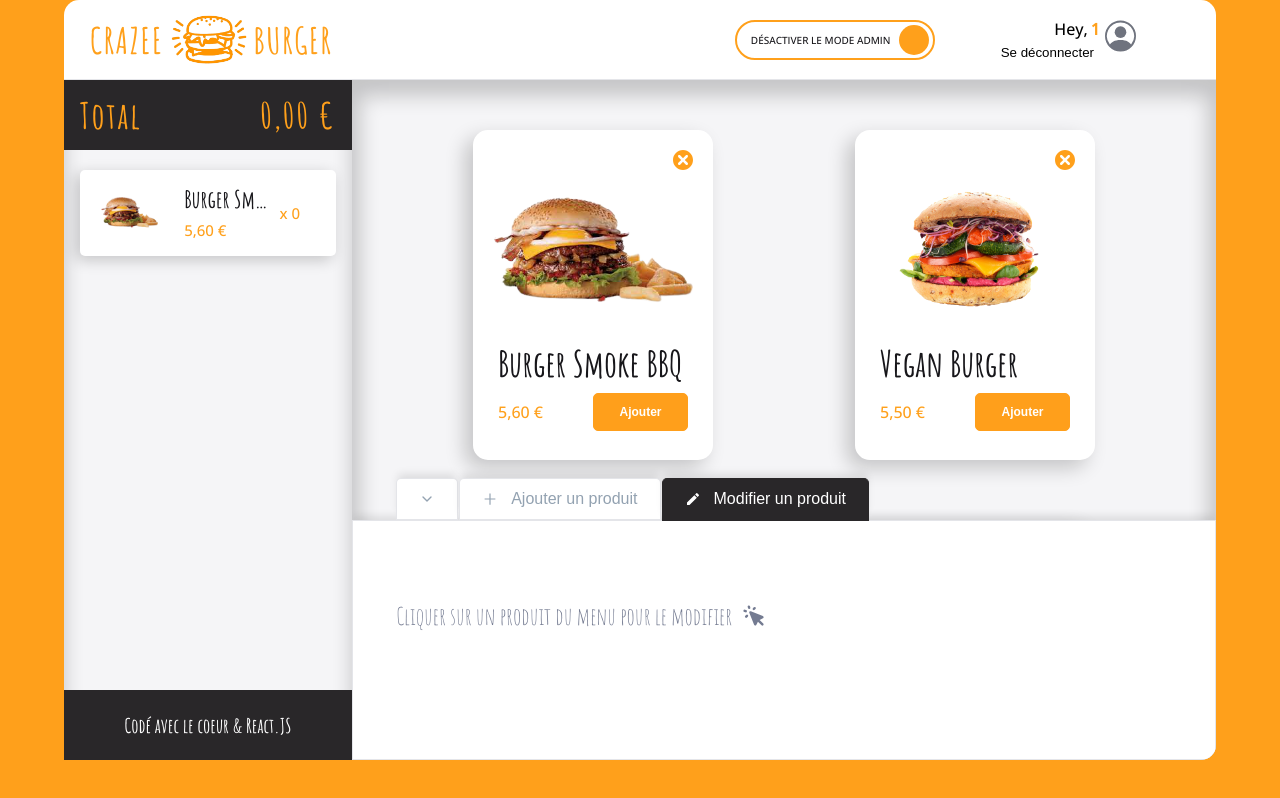
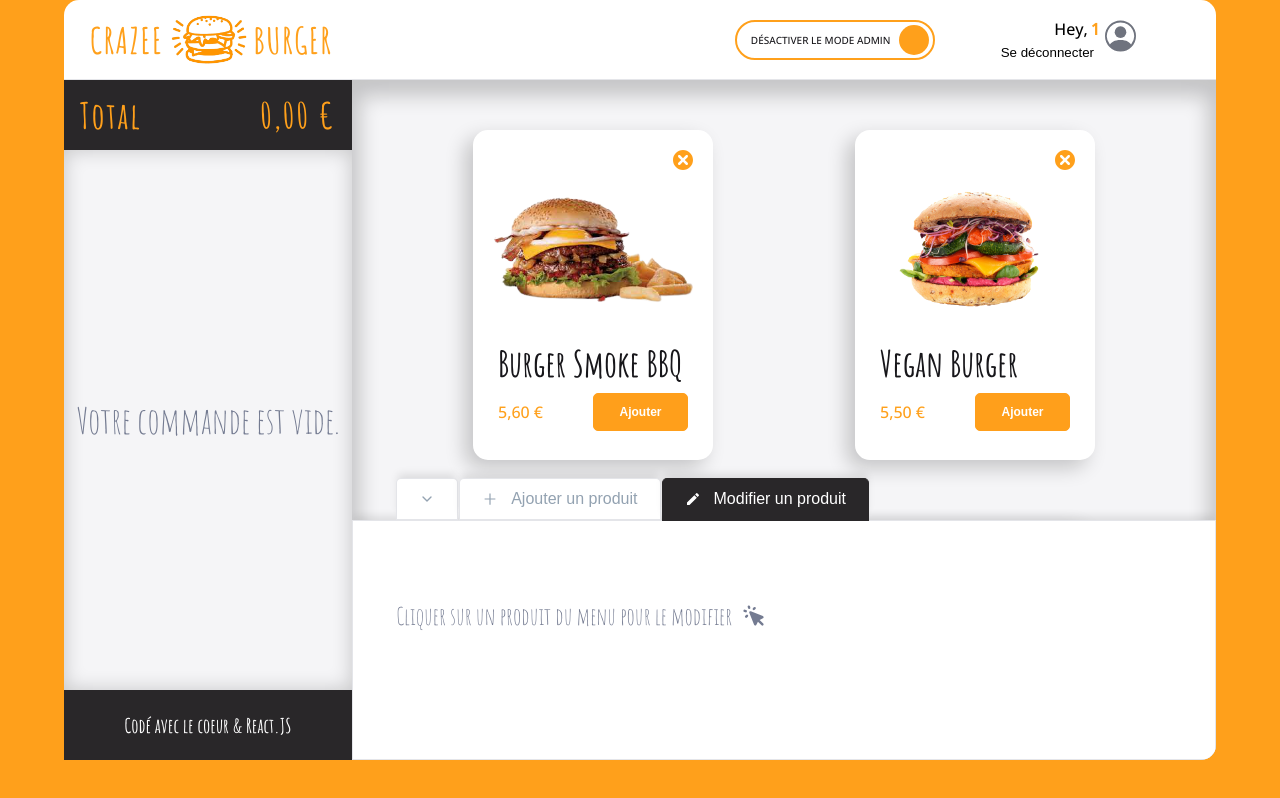
Before and after one commit to T0n-io/projet-resto, a React (Vite) app: page /order/1 in a window 1280 px wide. Built offline with nearby package versions, Linux system fonts and the light colour scheme.

Commit message:
✨  F11: BASKET > Add Product > add sumToPay (with reduce) for calc sum of basket

```diff
--- a/data/fakeBasket.js
+++ b/data/fakeBasket.js
@@ -1,24 +1,15 @@
-import { EMPTY_PRODUCT } from "../src/enums/products";
+import { EMPTY_PRODUCT } from "../src/enums/products"
 
-export const EMPTY = [];
+export const EMPTY = []
 
 export const SMALL = [
-  // {
-  //   id: "1",
-  //   title: "Burger Meal",
-  //   imageSource: "images/burger1.png",
-  //   quantity: 1,
-  // },
   {
     id: "1",
-    imageSource: "/images/burger-bacon-egg.png",
-    title: "Burger Smoke BBQ",
-    price: 5.598,
-    quantity: 0,
-    isAvailable: true,
-    isAdvertised: false,
+    title: "Burger Meal",
+    imageSource: "images/burger1.png",
+    quantity: 1,
   },
-];
+]
 
 export const MEDIUM = [
   {
@@ -37,8 +28,7 @@ export const MEDIUM = [
   },
   {
     id: "3",
-    imageSource:
-      "https://www.ecomiam.com/images/Image/Frites-du-bistro-Code-Menlog.jpg",
+    imageSource: "https://www.ecomiam.com/images/Image/Frites-du-bistro-Code-Menlog.jpg",
     title: "Burger House",
     price: 5,
     quantity: 4,
@@ -50,10 +40,11 @@ export const MEDIUM = [
     price: 5,
     quantity: 4,
   },
-];
+]
 
 export const LARGE = [
-  { ...EMPTY_PRODUCT, quantity: 1 },
+  { ...EMPTY_PRODUCT, quantity: 1,}
+  ,
   {
     id: "1",
     imageSource: "/images/fries3.png",
@@ -144,7 +135,7 @@ export const LARGE = [
     isAvailable: true,
     isAdvertised: false,
   },
-];
+]
 
 export const LARGE_WEIRD = [
   {
@@ -237,7 +228,7 @@ export const LARGE_WEIRD = [
     isAvailable: true,
     isAdvertised: false,
   },
-];
+]
 
 export const fakeBasket = {
   EMPTY,
@@ -245,4 +236,4 @@ export const fakeBasket = {
   MEDIUM,
   LARGE,
   LARGE_WEIRD,
-};
+}
--- a/src/components/pages/Order/Main/Basket/Basket.jsx
+++ b/src/components/pages/Order/Main/Basket/Basket.jsx
@@ -15,9 +15,15 @@ export default function Basket() {
   // console.log("basket", basket");
 
   const isBasketEmpty = basket.length === 0
+
+  const totalToPay = basket.reduce((total, basketProduct) => {
+    total += basketProduct.price * basketProduct.quantity;
+    return total;
+  }, 0);
+
   return (
     <BasketStyled>
-        <Total amountToPay={formatPrice(0)} />
+        <Total amountToPay={formatPrice(totalToPay)} />
         {isBasketEmpty ? <EmptyBasket /> : <BasketProducts basket={basket} />}
       {/* <EmptyBasket basket={basket}/> */}
       {/* <BasketProducts /> */}
--- a/src/hooks/useBasket.js
+++ b/src/hooks/useBasket.js
@@ -3,7 +3,7 @@ import { fakeBasket } from "../../data/fakeBasket";
 import { deepClone, find, findIndex } from "../utils/array";
 
 export const useBasket = () => {
-  const [basket, setBasket] = useState(fakeBasket.SMALL);
+  const [basket, setBasket] = useState(fakeBasket.EMPTY);
 
   const handleAddToBasket = (productToAdd) => {
     // 1. Copie du state
```
